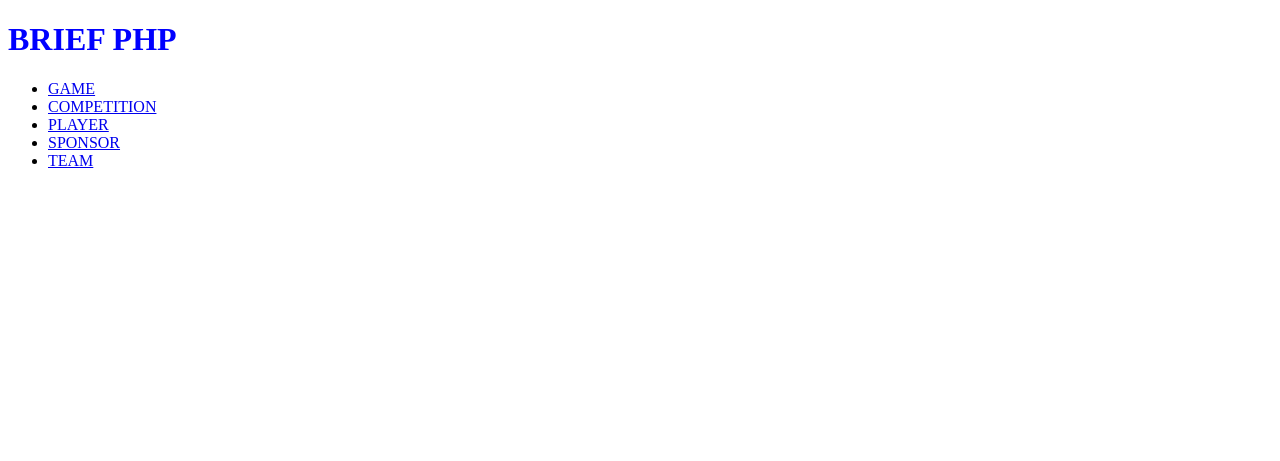
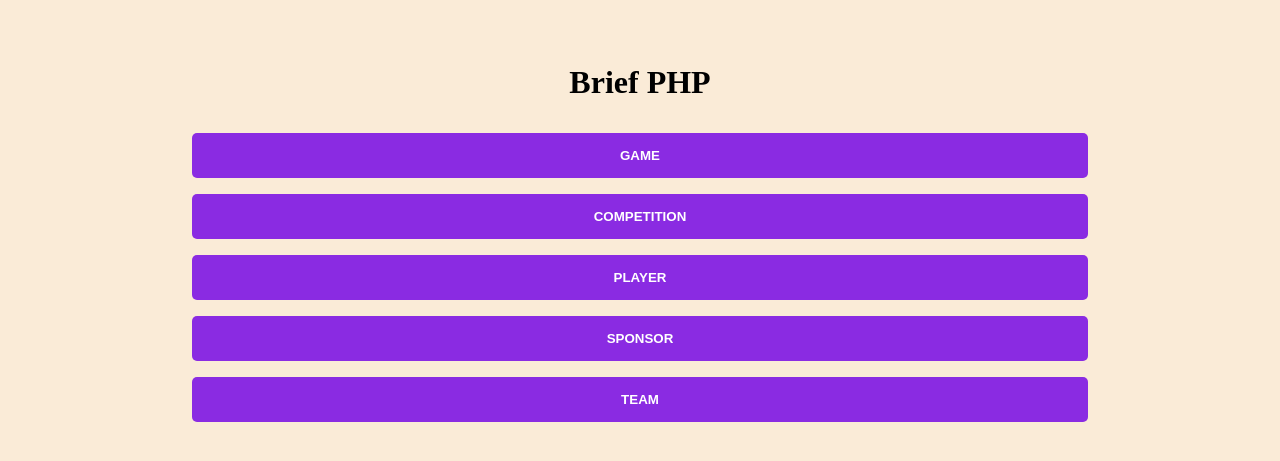
Before and after one commit to Madi-mhm/Brief-PHP, a PHP site: page / in a window 1280 px wide. Shown: the top 461 px of the page. Run offline with PHP 8.4, Linux system fonts and the light colour scheme.

Commit message:
home page is done

```diff
--- a/index.php
+++ b/index.php
@@ -10,15 +10,28 @@
     <link rel="stylesheet" href="./src/style.css">
 </head>
 <body>
-    <h1> BRIEF PHP </h1>
+    <h1> Brief PHP </h1>
     <ul>
+        <button class="btn">
+            <a href="./src/game/game.php">GAME<a>
+        </button>
 
-<li><a href="./src/game/game.php"> GAME <a></li>
-<li><a href="./src/competition/competition.php"> COMPETITION <a></li>
-<li><a href="./src/player/player.php"> PLAYER <a></li>
-<li><a href="./src/sponsor/sponsor.php"> SPONSOR <a></li>
-<li><a href="./src/team/team.php"> TEAM <a></li>
-</ul>
+        <button class="btn">
+            <a href="./src/competition/competition.php">COMPETITION<a>
+        </button>
+
+        <button class="btn">
+            <a href="./src/player/player.php"> PLAYER <a>
+        </button>
+
+        <button class="btn">
+            <a href="./src/sponsor/sponsor.php"> SPONSOR <a>
+        </button>
+
+        <button class="btn">
+            <a href="./src/team/team.php"> TEAM <a>
+        </button>
+    </ul>
 </body>
 
 <script src="./src/script.js"></script>
--- a/src/style.css
+++ b/src/style.css
@@ -1,3 +1,51 @@
-h1 {
-    color : blue;
+* {
+margin: 0;
+padding: 0;
 }
+
+body{
+    width: 100%;
+    height: 100%;
+    background-color: antiquewhite;
+    display: flex;
+    flex-direction: column;
+
+    align-items: center;
+
+
+}
+
+h1{
+    margin: 4rem 0 2rem 0;
+}
+
+ul{
+    display: flex;
+    flex-direction: column;
+    width: 70%;
+}
+
+.btn{
+    background-color: blueviolet;
+    border: none;
+    transition: 250ms;
+    border-radius: 5px;
+    margin-bottom: 1rem;
+    padding: 15px 0;
+    cursor:pointer;
+}
+
+.btn:hover, :focus{
+    background-color: rgba(57, 5, 105, 0.858);
+    font-size: 20px;
+
+
+}
+
+.btn a{
+    text-decoration: none;
+    color: white;
+    font-weight: bold;
+
+
+}
```
